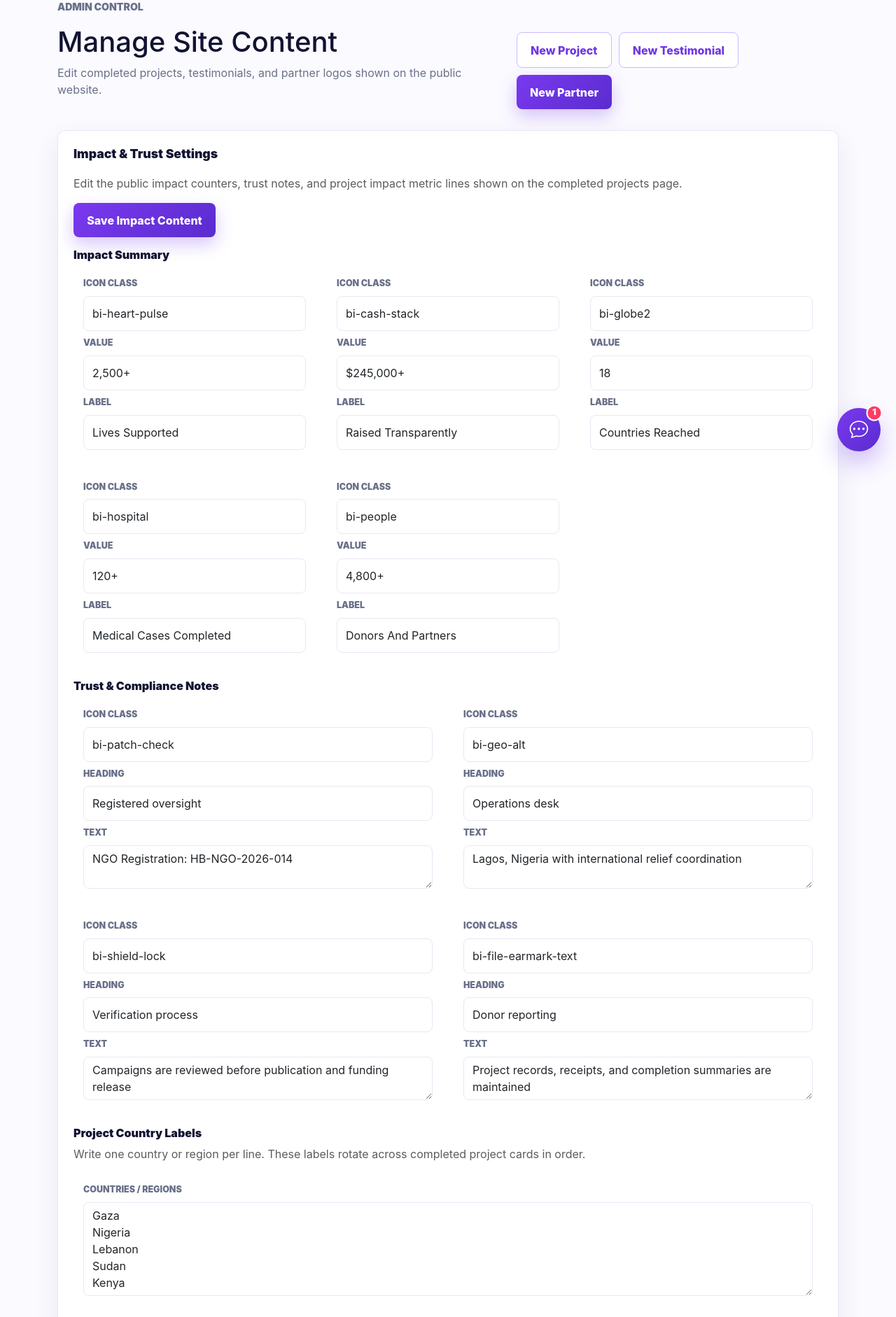
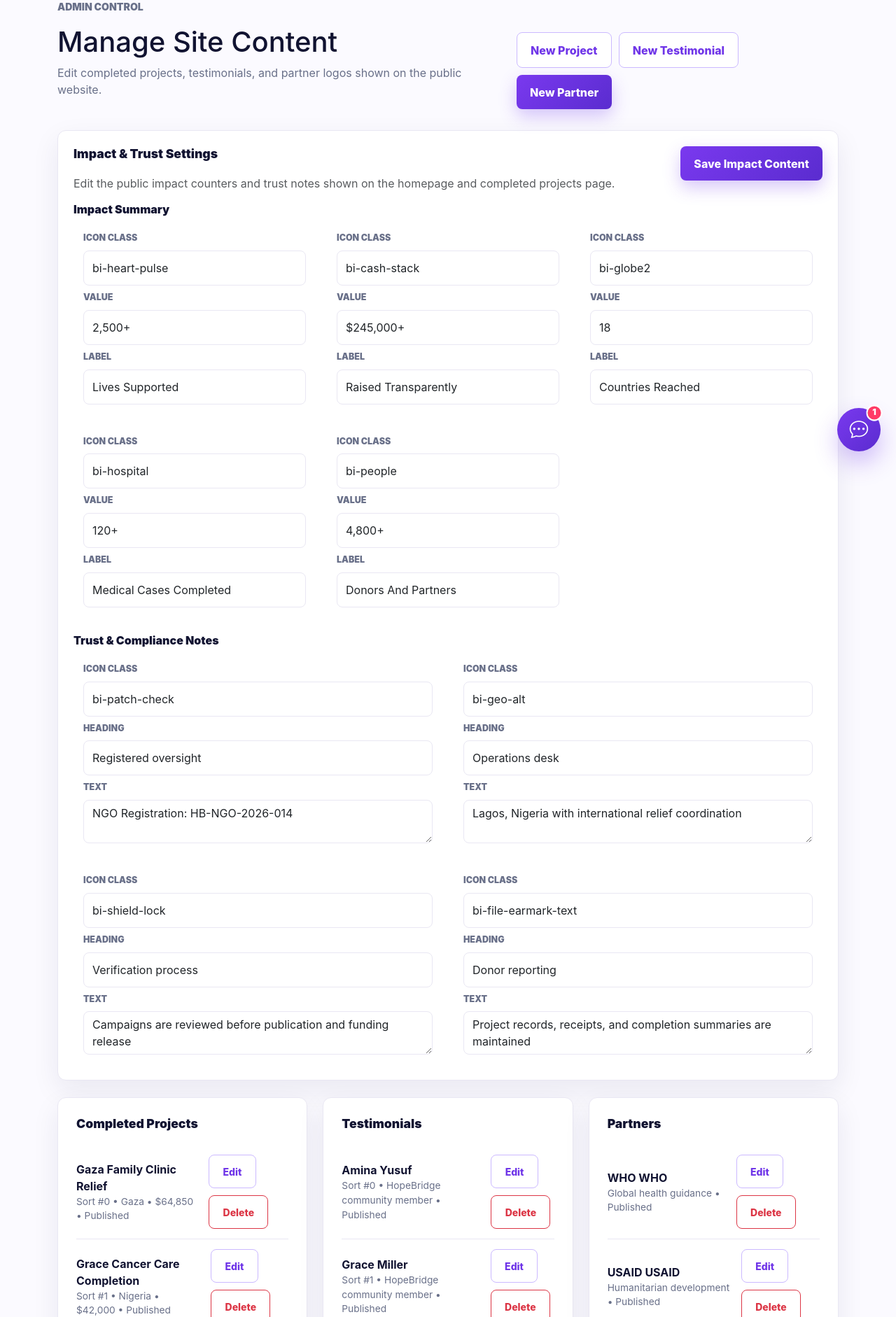
Before and after one commit to ubyobot-bit/hope-bridge, a Flask app: page /admin/content in a window 1280 px wide. Shown: the part 133-2015 px from the top of the page at 70% size. Run offline with Flask 3, Linux system fonts and the light colour scheme; a user stored in the database is signed in; tables that the repository leaves empty hold one stand-in row (values such as "Sample post").

Commit message:
Add per-project metrics and content sorting

```diff
--- a/app.py
+++ b/app.py
@@ -103,6 +103,7 @@ class Campaign(db.Model):
     story = db.Column(db.Text, nullable=False)
     verified = db.Column(db.Boolean, default=False)
     completed = db.Column(db.Boolean, default=False)
+    sort_order = db.Column(db.Integer, default=0)
     owner_id = db.Column(db.Integer, db.ForeignKey("user.id"), nullable=True)
     created_at = db.Column(db.DateTime, default=datetime.utcnow)
     donations = db.relationship("Donation", backref="campaign", lazy=True)
@@ -146,8 +147,10 @@ class Donation(db.Model):
 class CompletedProject(db.Model):
     id = db.Column(db.Integer, primary_key=True)
     title = db.Column(db.String(180), nullable=False)
+    country = db.Column(db.String(120), nullable=True)
     amount = db.Column(db.String(40), nullable=False)
     summary = db.Column(db.Text, nullable=False)
+    metrics = db.Column(db.Text, nullable=True)
     image = db.Column(db.String(500), nullable=False)
     published = db.Column(db.Boolean, default=True)
     sort_order = db.Column(db.Integer, default=0)
@@ -1098,8 +1101,6 @@ def editable_content_settings():
     return {
         "impact_summary": get_impact_summary(),
         "trust_summary": get_trust_summary(),
-        "project_metrics": get_project_metric_sets(),
-        "project_countries": get_project_countries(),
     }
 
 
@@ -1118,36 +1119,58 @@ def save_editable_content_settings(form):
             "title": form.get(f"trust_title_{index}", default["title"]).strip() or default["title"],
             "text": form.get(f"trust_text_{index}", default["text"]).strip() or default["text"],
         })
-    country_lines = [line.strip() for line in form.get("project_countries", "").splitlines() if line.strip()]
-    if not country_lines:
-        country_lines = PROJECT_COUNTRIES
-    metric_sets = []
-    for index, default_set in enumerate(PROJECT_METRIC_SETS):
-        raw_lines = form.get(f"project_metrics_{index}", "").splitlines()
-        metrics = []
-        for line_index, line in enumerate(raw_lines):
-            text_value = line.strip()
-            if text_value:
-                icon = default_set[line_index % len(default_set)][0] if default_set else "bi-check-circle"
-                metrics.append((icon, text_value))
-        if not metrics:
-            metrics = default_set
-        metric_sets.append(metrics)
     set_setting("impact_summary_json", json.dumps(impact_items))
     set_setting("trust_summary_json", json.dumps(trust_items))
-    set_setting("project_countries_json", json.dumps(country_lines))
-    set_setting("project_metrics_json", json.dumps(metric_sets))
-
-
-def project_impact(index):
+
+
+def normalize_metric_lines(raw_metrics, fallback):
+    if not raw_metrics:
+        return fallback
+    try:
+        values = json.loads(raw_metrics)
+    except (TypeError, ValueError):
+        values = [line.strip() for line in str(raw_metrics).splitlines() if line.strip()]
+    cleaned = []
+    for index, item in enumerate(values if isinstance(values, list) else []):
+        if isinstance(item, (list, tuple)) and len(item) >= 2:
+            icon, text_value = item[0], item[1]
+        else:
+            icon = fallback[index % len(fallback)][0] if fallback else "bi-check-circle"
+            text_value = item
+        text_value = str(text_value).strip()
+        if text_value:
+            cleaned.append((str(icon).strip() or "bi-check-circle", text_value))
+    return cleaned or fallback
+
+
+def encode_project_metrics(lines, fallback):
+    cleaned_lines = [line.strip() for line in lines if line.strip()]
+    if not cleaned_lines:
+        return None
+    metrics = []
+    for index, line in enumerate(cleaned_lines):
+        icon = fallback[index % len(fallback)][0] if fallback else "bi-check-circle"
+        metrics.append((icon, line))
+    return json.dumps(metrics)
+
+
+def project_impact(index, project=None):
     badge, icon, badge_class = PROJECT_BADGES[index % len(PROJECT_BADGES)]
+    countries = get_project_countries()
+    metric_sets = get_project_metric_sets()
+    fallback_metrics = metric_sets[index % len(metric_sets)]
+    country = countries[index % len(countries)]
+    metrics = fallback_metrics
+    if project is not None:
+        country = (getattr(project, "country", None) or country).strip()
+        metrics = normalize_metric_lines(getattr(project, "metrics", None), fallback_metrics)
     return {
         "badge": badge,
         "icon": icon,
         "badge_class": badge_class,
-        "country": get_project_countries()[index % len(get_project_countries())],
+        "country": country,
         "date": PROJECT_DATES[index % len(PROJECT_DATES)],
-        "metrics": get_project_metric_sets()[index % len(get_project_metric_sets())],
+        "metrics": metrics,
     }
 
 
@@ -1173,7 +1196,7 @@ def inject_template_globals():
 
 
 def get_campaigns():
-    return Campaign.query.order_by(Campaign.created_at.asc()).all()
+    return Campaign.query.order_by(Campaign.sort_order.asc(), Campaign.created_at.asc(), Campaign.id.asc()).all()
 
 
 def get_completed_projects(limit=None):
@@ -1331,13 +1354,17 @@ def social_login(provider, email, full_name):
 
 
 def seed_campaigns():
-    for data in SEED_CAMPAIGNS:
+    for index, data in enumerate(SEED_CAMPAIGNS):
+        payload = dict(data)
+        payload["sort_order"] = index
         existing = Campaign.query.filter_by(title=data["title"]).first()
         if existing is None:
-            db.session.add(Campaign(**data))
+            db.session.add(Campaign(**payload))
         else:
             for field in ("category", "patient", "organizer", "location", "goal", "image", "summary", "story", "verified"):
                 setattr(existing, field, data[field])
+            if not existing.sort_order:
+                existing.sort_order = index
     db.session.commit()
 
 
@@ -1348,8 +1375,10 @@ def seed_site_content():
             db.session.add(
                 CompletedProject(
                     title=data["title"],
+                    country=PROJECT_COUNTRIES[index % len(PROJECT_COUNTRIES)],
                     amount=data["amount"],
                     summary=data["summary"],
+                    metrics=json.dumps(PROJECT_METRIC_SETS[index % len(PROJECT_METRIC_SETS)]),
                     image=data["image"],
                     sort_order=index,
                 )
@@ -1358,11 +1387,10 @@ def seed_site_content():
         for index, data in enumerate(COMPLETED_PROJECTS):
             if index < len(existing_projects):
                 project = existing_projects[index]
-                project.title = data["title"]
-                project.amount = data["amount"]
-                project.summary = data["summary"]
-                project.image = data["image"]
-                project.sort_order = index
+                if not project.country:
+                    project.country = PROJECT_COUNTRIES[index % len(PROJECT_COUNTRIES)]
+                if not project.metrics:
+                    project.metrics = json.dumps(PROJECT_METRIC_SETS[index % len(PROJECT_METRIC_SETS)])
             else:
                 db.session.add(
                     CompletedProject(
@@ -1443,6 +1471,19 @@ def ensure_schema():
     for name, definition in additions.items():
         if name not in columns:
             db.session.execute(text(f'ALTER TABLE "user" ADD COLUMN {name} {definition}'))
+    if "campaign" in table_names:
+        campaign_columns = {column["name"] for column in inspector.get_columns("campaign")}
+        if "sort_order" not in campaign_columns:
+            db.session.execute(text("ALTER TABLE campaign ADD COLUMN sort_order INTEGER DEFAULT 0"))
+    if "completed_project" in table_names:
+        project_columns = {column["name"] for column in inspector.get_columns("completed_project")}
+        project_additions = {
+            "country": "VARCHAR(120)",
+            "metrics": "TEXT",
+        }
+        for name, definition in project_additions.items():
+            if name not in project_columns:
+                db.session.execute(text(f"ALTER TABLE completed_project ADD COLUMN {name} {definition}"))
     if "support_message" in table_names:
         message_columns = {column["name"] for column in inspector.get_columns("support_message")}
         message_additions = {
@@ -1549,6 +1590,7 @@ def create_campaign():
             story=request.form.get("story", "").strip(),
             owner_id=current_user.id,
             verified=False,
+            sort_order=(Campaign.query.count() + 100),
         )
         if not campaign.title or not campaign.patient or not campaign.summary or not campaign.story:
             flash("Please complete all required campaign fields.", "danger")
@@ -1851,7 +1893,7 @@ def admin_dashboard():
         "messages": SupportMessage.query.filter_by(status="open").count(),
         "content_items": CompletedProject.query.count() + Testimonial.query.count() + Partner.query.count(),
     }
-    recent_campaigns = Campaign.query.order_by(Campaign.created_at.desc()).limit(5).all()
+    recent_campaigns = Campaign.query.order_by(Campaign.sort_order.asc(), Campaign.created_at.desc(), Campaign.id.asc()).limit(5).all()
     recent_donations = Donation.query.order_by(Donation.created_at.desc()).limit(5).all()
     return render_template(
         "admin_dashboard.html",
@@ -1865,7 +1907,7 @@ def admin_dashboard():
 @login_required
 @admin_required
 def admin_campaigns():
-    campaigns = Campaign.query.order_by(Campaign.created_at.desc()).all()
+    campaigns = Campaign.query.order_by(Campaign.sort_order.asc(), Campaign.created_at.desc(), Campaign.id.asc()).all()
     return render_template("admin_campaigns.html", campaigns=campaigns)
 
 
@@ -2025,6 +2067,7 @@ def admin_edit_campaign(campaign_id):
         campaign.organizer = request.form.get("organizer", "").strip() or campaign.organizer
         campaign.location = request.form.get("location", "").strip() or campaign.location
         campaign.goal = goal
+        campaign.sort_order = int(request.form.get("sort_order", campaign.sort_order or 0) or 0)
         campaign.summary = request.form.get("summary", "").strip() or campaign.summary
         campaign.story = request.form.get("story", "").strip() or campaign.story
         campaign.image = url_for("static", filename=f"uploads/{uploaded_image}") if uploaded_image else request.form.get("image", "").strip() or campaign.image
@@ -2087,11 +2130,14 @@ def admin_project_form(project_id=None):
     if request.method == "POST":
         uploaded_image = save_upload(request.files.get("image_file"))
         project.title = request.form.get("title", "").strip()
+        project.country = request.form.get("country", "").strip()
         project.amount = request.form.get("amount", "").strip()
         project.summary = request.form.get("summary", "").strip()
         project.image = url_for("static", filename=f"uploads/{uploaded_image}") if uploaded_image else request.form.get("image", "").strip() or project.image
         project.published = request.form.get("published") == "on"
         project.sort_order = int(request.form.get("sort_order", "0") or 0)
+        fallback_metrics = PROJECT_METRIC_SETS[project.sort_order % len(PROJECT_METRIC_SETS)]
+        project.metrics = encode_project_metrics(request.form.get("metrics", "").splitlines(), fallback_metrics)
         if not project.title or not project.amount or not project.summary or not project.image:
             flash("Please complete every project field.", "danger")
             return redirect(request.url)
@@ -2316,7 +2362,7 @@ def admin_export_donations():
 def admin_export_campaigns():
     rows = [
         [campaign.id, campaign.title, campaign.patient, campaign.category, campaign.organizer, campaign.location, campaign.goal, campaign.raised, campaign.verified, campaign.completed, campaign.created_at]
-        for campaign in Campaign.query.order_by(Campaign.created_at.desc()).all()
+        for campaign in Campaign.query.order_by(Campaign.sort_order.asc(), Campaign.created_at.desc(), Campaign.id.asc()).all()
     ]
     return csv_response("hopebridge-campaigns.csv", rows, ["id", "title", "patient", "category", "organizer", "location", "goal", "raised", "verified", "completed", "created_at"])
 
--- a/templates/admin_campaign_form.html
+++ b/templates/admin_campaign_form.html
@@ -19,7 +19,8 @@
                 <div class="col-md-6"><label>Category</label><input class="form-control" name="category" value="{{ campaign.category }}" required></div>
                 <div class="col-md-6"><label>Organizer</label><input class="form-control" name="organizer" value="{{ campaign.organizer }}" required></div>
                 <div class="col-md-6"><label>Location</label><input class="form-control" name="location" value="{{ campaign.location }}" required></div>
-                <div class="col-md-6"><label>Goal</label><input class="form-control" type="number" name="goal" value="{{ campaign.goal }}" min="1" required></div>
+                <div class="col-md-3"><label>Goal</label><input class="form-control" type="number" name="goal" value="{{ campaign.goal }}" min="1" required></div>
+                <div class="col-md-3"><label>Sort Number</label><input class="form-control" type="number" name="sort_order" value="{{ campaign.sort_order or 0 }}"></div>
                 <div class="col-12"><label>Image URL</label><input class="form-control" name="image" value="{{ campaign.image }}"></div>
                 <div class="col-12"><label>Upload New Image</label><input class="form-control" type="file" name="campaign_image" accept="image/*"></div>
                 <div class="col-12"><label>Summary</label><textarea class="form-control" name="summary" rows="3" required>{{ campaign.summary }}</textarea></div>
--- a/templates/admin_campaigns.html
+++ b/templates/admin_campaigns.html
@@ -19,6 +19,7 @@
             <table class="admin-table">
                 <thead>
                     <tr>
+                        <th>Sort #</th>
                         <th>Campaign</th>
                         <th>Patient</th>
                         <th>Goal</th>
@@ -30,6 +31,7 @@
                 <tbody>
                     {% for campaign in campaigns %}
                     <tr>
+                        <td>{{ campaign.sort_order or 0 }}</td>
                         <td><strong>{{ campaign.title }}</strong><span>{{ campaign.category }} • {{ campaign.location }}</span></td>
                         <td>{{ campaign.patient }}</td>
                         <td>{{ campaign.goal | money }}</td>
@@ -54,7 +56,7 @@
                         </td>
                     </tr>
                     {% else %}
-                    <tr><td colspan="6">No campaigns yet.</td></tr>
+                    <tr><td colspan="7">No campaigns yet.</td></tr>
                     {% endfor %}
                 </tbody>
             </table>
--- a/templates/admin_content.html
+++ b/templates/admin_content.html
@@ -21,7 +21,7 @@
             <div class="d-flex flex-wrap justify-content-between align-items-start gap-3 mb-3">
                 <div>
                     <h3>Impact &amp; Trust Settings</h3>
-                    <p class="text-muted mb-0">Edit the public impact counters, trust notes, and project impact metric lines shown on the completed projects page.</p>
+                    <p class="text-muted mb-0">Edit the public impact counters and trust notes shown on the homepage and completed projects page.</p>
                 </div>
                 <button class="btn btn-primary" type="submit">Save Impact Content</button>
             </div>
@@ -55,33 +55,13 @@
                 </div>
                 {% endfor %}
             </div>
-            <h5 class="admin-subheading mt-4">Project Country Labels</h5>
-            <p class="text-muted">Write one country or region per line. These labels rotate across completed project cards in order.</p>
-            <div class="admin-edit-box mb-3">
-                <label>Countries / Regions</label>
-                <textarea class="form-control" name="project_countries" rows="5">{% for country in editable_settings.project_countries %}{{ country }}{% if not loop.last %}
-{% endif %}{% endfor %}</textarea>
-            </div>
-            <h5 class="admin-subheading mt-4">Project Impact Metric Lines</h5>
-            <p class="text-muted">Each box represents one rotating metric set. Write one metric per line, for example: 1,250 Families Assisted.</p>
-            <div class="row g-3">
-                {% for metric_set in editable_settings.project_metrics %}
-                <div class="col-md-6 col-xl-4">
-                    <div class="admin-edit-box">
-                        <label>Metric set {{ loop.index }}</label>
-                        <textarea class="form-control" name="project_metrics_{{ loop.index0 }}" rows="4">{% for icon, metric in metric_set %}{{ metric }}{% if not loop.last %}
-{% endif %}{% endfor %}</textarea>
-                    </div>
-                </div>
-                {% endfor %}
-            </div>
         </form>
         <div class="admin-content-grid">
             <div class="panel-card">
                 <h3>Completed Projects</h3>
                 {% for project in projects %}
                 <div class="admin-list-row">
-                    <div><strong>{{ project.title }}</strong><span>{{ project.amount }} • {{ 'Published' if project.published else 'Hidden' }}</span></div>
+                    <div><strong>{{ project.title }}</strong><span>Sort #{{ project.sort_order or 0 }} • {{ project.country or 'No country' }} • {{ project.amount }} • {{ 'Published' if project.published else 'Hidden' }}</span></div>
                     <div class="admin-actions">
                         <a class="btn btn-sm btn-outline-primary" href="{{ url_for('admin_project_form', project_id=project.id) }}">Edit</a>
                         <form method="post" action="{{ url_for('admin_delete_project', project_id=project.id) }}"><button class="btn btn-sm btn-outline-danger" type="submit">Delete</button></form>
@@ -93,7 +73,7 @@
                 <h3>Testimonials</h3>
                 {% for testimonial in testimonials %}
                 <div class="admin-list-row">
-                    <div><strong>{{ testimonial.name }}</strong><span>{{ testimonial.role or 'No role' }} • {{ 'Published' if testimonial.published else 'Hidden' }}</span></div>
+                    <div><strong>{{ testimonial.name }}</strong><span>Sort #{{ testimonial.sort_order or 0 }} • {{ testimonial.role or 'No role' }} • {{ 'Published' if testimonial.published else 'Hidden' }}</span></div>
                     <div class="admin-actions">
                         <a class="btn btn-sm btn-outline-primary" href="{{ url_for('admin_testimonial_form', testimonial_id=testimonial.id) }}">Edit</a>
                         <form method="post" action="{{ url_for('admin_delete_testimonial', testimonial_id=testimonial.id) }}"><button class="btn btn-sm btn-outline-danger" type="submit">Delete</button></form>
--- a/templates/admin_testimonial_form.html
+++ b/templates/admin_testimonial_form.html
@@ -10,7 +10,7 @@
                 <div class="col-md-6"><label>Name</label><input class="form-control" name="name" value="{{ testimonial.name or '' }}" required></div>
                 <div class="col-md-6"><label>Role</label><input class="form-control" name="role" value="{{ testimonial.role or '' }}"></div>
                 <div class="col-md-8"><label>Image URL</label><input class="form-control" name="image" value="{{ testimonial.image or '' }}"></div>
-                <div class="col-md-4"><label>Sort Order</label><input class="form-control" type="number" name="sort_order" value="{{ testimonial.sort_order or 0 }}"></div>
+                <div class="col-md-4"><label>Sort Number</label><input class="form-control" type="number" name="sort_order" value="{{ testimonial.sort_order or 0 }}"></div>
                 <div class="col-12"><label>Upload Image</label><input class="form-control" type="file" name="image_file" accept="image/*"></div>
                 <div class="col-12"><label>Quote</label><textarea class="form-control" name="quote" rows="4" required>{{ testimonial.quote or '' }}</textarea></div>
                 <div class="col-12"><label class="form-check"><input class="form-check-input" type="checkbox" name="published" {% if testimonial.published or not testimonial.id %}checked{% endif %}> Published</label></div>
--- a/templates/index.html
+++ b/templates/index.html
@@ -77,7 +77,7 @@
         </div>
         <div class="row g-4">
             {% for project in completed_projects %}
-            {% set impact = project_impact(loop.index0) %}
+            {% set impact = project_impact(loop.index0, project) %}
             <div class="col-sm-6 col-lg-4">
                 <article class="project-card project-card-pro h-100" id="project-{{ loop.index }}">
                     <div class="project-thumb">
--- a/templates/projects.html
+++ b/templates/projects.html
@@ -44,7 +44,7 @@
         </div>
         <div class="row g-4">
             {% for project in projects %}
-            {% set impact = project_impact(loop.index0) %}
+            {% set impact = project_impact(loop.index0, project) %}
             <div class="col-sm-6 col-lg-4 col-xl-3">
                 <article class="project-card project-card-pro h-100" id="project-{{ loop.index }}">
                     <div class="project-thumb">
```
Also changed, not shown: templates/admin_project_form.html (+6 -2 lines), tests/test_app.py (+57 -12 lines).
